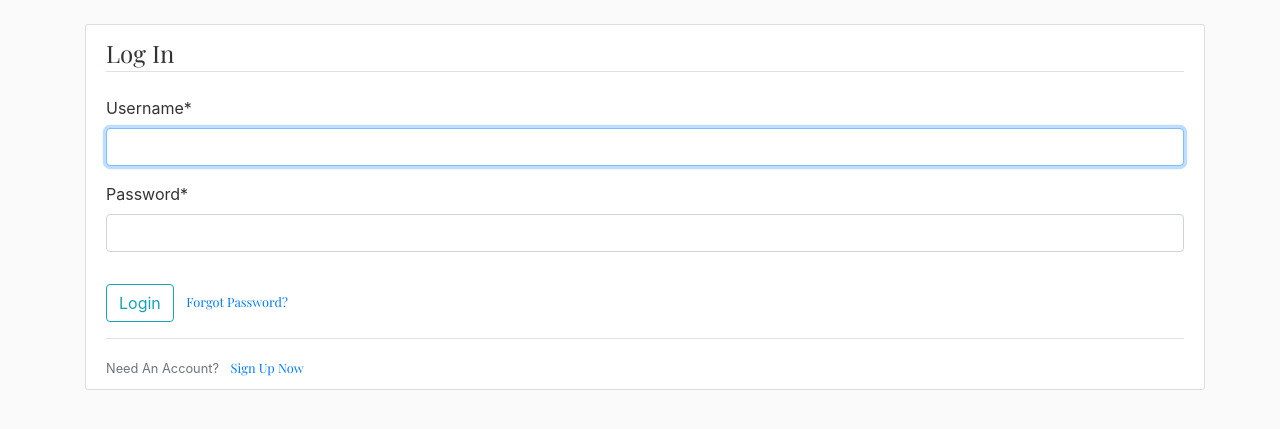
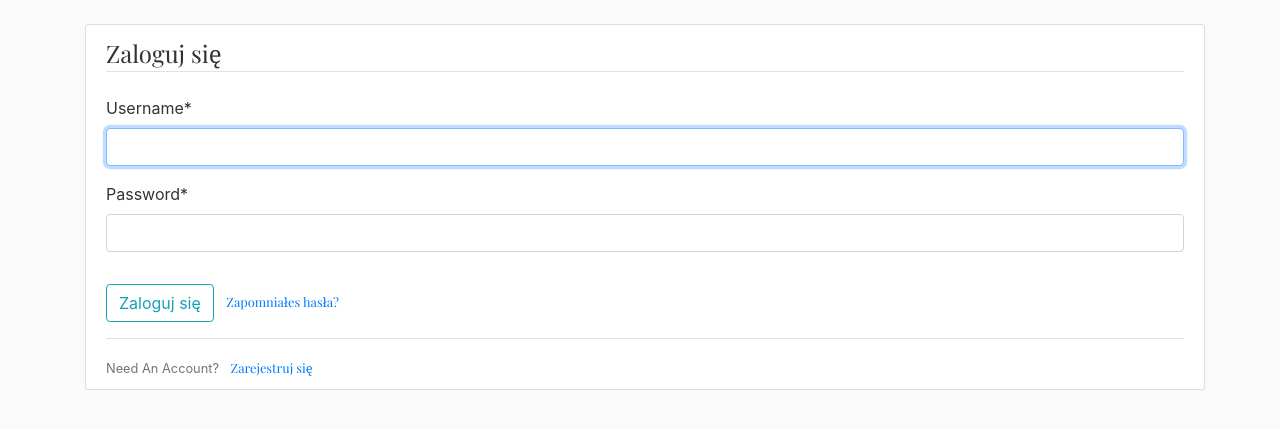
Before and after one commit to AdamPiszczek/cloud-medkit, a Django app: page /login/ in a window 1280 px wide. Shown: the part 56-485 px from the top of the page. Run offline with Django 3.2, Linux system fonts and the light colour scheme; some libraries are stand-ins or nearby versions.

Commit message:
Polish version 2

```diff
--- a/users/templates/users/login.html
+++ b/users/templates/users/login.html
@@ -5,19 +5,19 @@
         <form method="POST">
             {% csrf_token %}
             <fieldset class="form-group">
-                <legend class="border-bottom mb-4">Log In</legend>
+                <legend class="border-bottom mb-4">Zaloguj się</legend>
                 {{ form|crispy }}
             </fieldset>
             <div class="form-group">
-                <button class="btn btn-outline-info" type="submit">Login</button>
+                <button class="btn btn-outline-info" type="submit">Zaloguj się</button>
                 <small class="text-muted ml-2">
-                    <a href="{% url 'password_reset' %}">Forgot Password?</a>
+                    <a href="{% url 'password_reset' %}">Zapomniałes hasła?</a>
                 </small>
             </div>
         </form>
         <div class="border-top pt-3">
             <small class="text-muted">
-                Need An Account? <a class="ml-2" href="{% url 'register' %}">Sign Up Now</a>
+                Need An Account? <a class="ml-2" href="{% url 'register' %}">Zarejestruj się</a>
             </small>
         </div>
     </div>
--- a/users/templates/users/logout.html
+++ b/users/templates/users/logout.html
@@ -1,9 +1,9 @@
 {% extends "notes/base.html" %}
 {% block content %}
-    <h2>You have been logged out</h2>
+    <h2>Zostałes wylogowany</h2>
     <div class="border-top pt-3">
         <small class="text-muted">
-            <a href="{% url 'login' %}">Log In Again</a>
+            <a href="{% url 'login' %}">Zaloguj się ponownie</a>
         </small>
     </div>
 {% endblock content %}
--- a/users/templates/users/password_reset.html
+++ b/users/templates/users/password_reset.html
@@ -5,11 +5,11 @@
         <form method="POST">
             {% csrf_token %}
             <fieldset class="form-group">
-                <legend class="border-bottom mb-4">Reset Password</legend>
+                <legend class="border-bottom mb-4">Zmień hasło</legend>
                 {{ form|crispy }}
             </fieldset>
             <div class="form-group">
-                <button class="btn btn-outline-info" type="submit">Request Password Reset</button>
+                <button class="btn btn-outline-info" type="submit">Poproś o zmianę hasła</button>
             </div>
         </form>
     </div>
--- a/users/templates/users/password_reset_complete.html
+++ b/users/templates/users/password_reset_complete.html
@@ -1,7 +1,7 @@
 {% extends "notes/base.html" %}
 {% block content %}
     <div class="alert alert-info">
-        Your password has been set.
+        Twoje hasło zostało zapisane.
     </div>
-    <a href="{% url 'login' %}">Sign In Here</a>
+    <a href="{% url 'login' %}">Zaloguj się tu</a>
 {% endblock content %}
--- a/users/templates/users/password_reset_confirm.html
+++ b/users/templates/users/password_reset_confirm.html
@@ -5,11 +5,11 @@
         <form method="POST">
             {% csrf_token %}
             <fieldset class="form-group">
-                <legend class="border-bottom mb-4">Reset Password</legend>
+                <legend class="border-bottom mb-4">Zmień hasło</legend>
                 {{ form|crispy }}
             </fieldset>
             <div class="form-group">
-                <button class="btn btn-outline-info" type="submit">Reset Password</button>
+                <button class="btn btn-outline-info" type="submit">Zmień hasło</button>
             </div>
         </form>
     </div>
--- a/users/templates/users/password_reset_done.html
+++ b/users/templates/users/password_reset_done.html
@@ -1,6 +1,6 @@
 {% extends "notes/base.html" %}
 {% block content %}
     <div class="alert alert-info">
-        An email has been sent with instructions to reset your password
+        Mail z instrukcją do zmiany hasła został wysłany na pocztę.
     </div>
 {% endblock content %}
--- a/users/templates/users/profile.html
+++ b/users/templates/users/profile.html
@@ -11,11 +11,11 @@
       <form method="POST" enctype="multipart/form-data">
           {% csrf_token %}
           <fieldset class="form-group">
-              <legend class="border-bottom mb-4">Profile Info</legend>
+              <legend class="border-bottom mb-4">Profil</legend>
               {{ u_form|crispy }}
           </fieldset>
           <div class="form-group">
-              <button class="btn btn-outline-info" type="submit">Update</button>
+              <button class="btn btn-outline-info" type="submit">Zaktualizuj</button>
           </div>
       </form>
     </div>
--- a/users/templates/users/register.html
+++ b/users/templates/users/register.html
@@ -5,16 +5,16 @@
         <form method="POST">
             {% csrf_token %}
             <fieldset class="form-group">
-                <legend class="border-bottom mb-4">Join Today</legend>
+                <legend class="border-bottom mb-4">Dołącz dziś</legend>
                 {{ form|crispy }}
             </fieldset>
             <div class="form-group">
-                <button class="btn btn-outline-info" type="submit">Sign Up</button>
+                <button class="btn btn-outline-info" type="submit">Zarejestruj się</button>
             </div>
         </form>
         <div class="border-top pt-3">
             <small class="text-muted">
-                Already Have An Account? <a class="ml-2" href="{% url 'login' %}">Sign In</a>
+                Już posiadasz konto? <a class="ml-2" href="{% url 'login' %}">Zaloguj się</a>
             </small>
         </div>
     </div>
```
